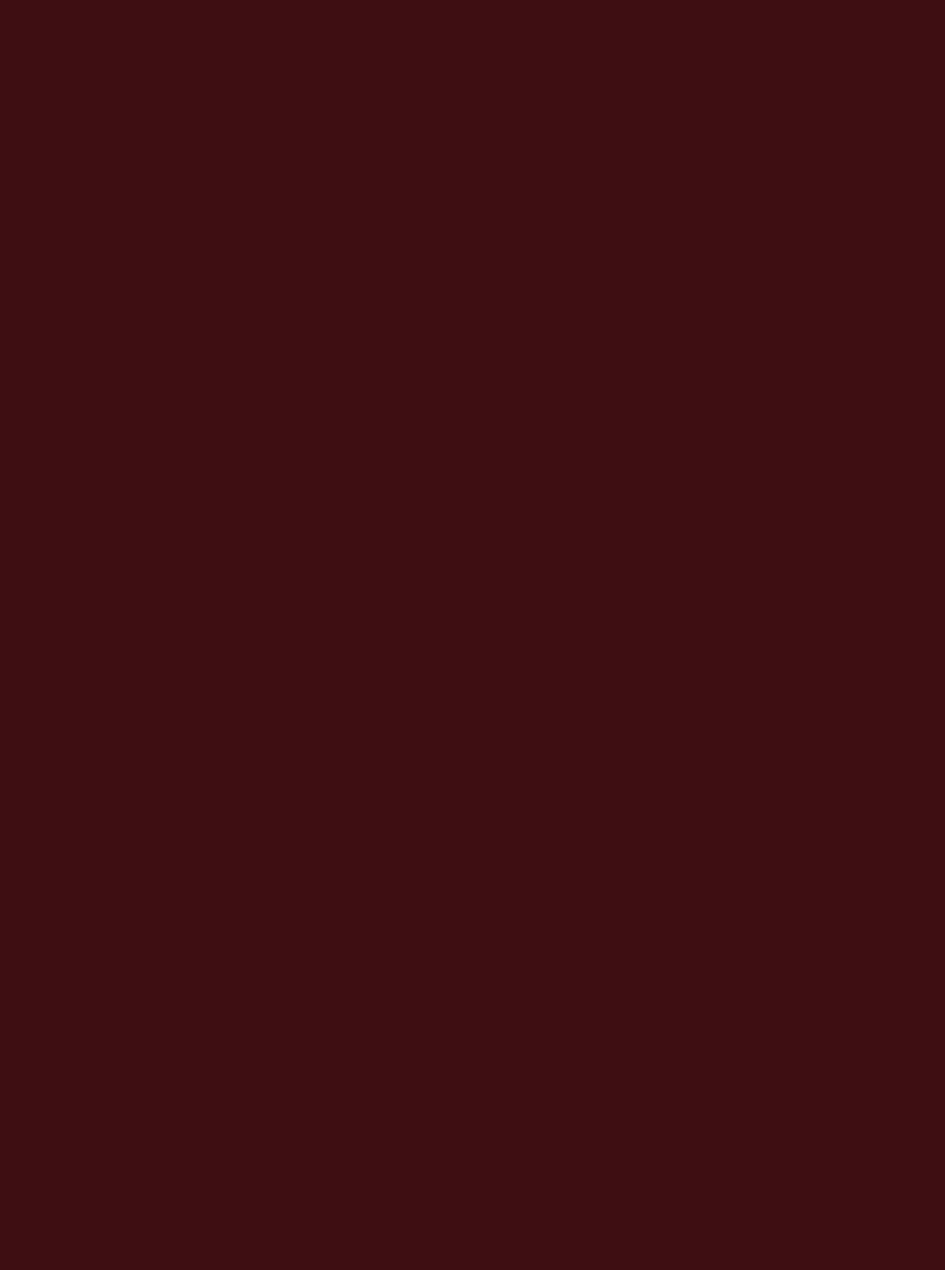
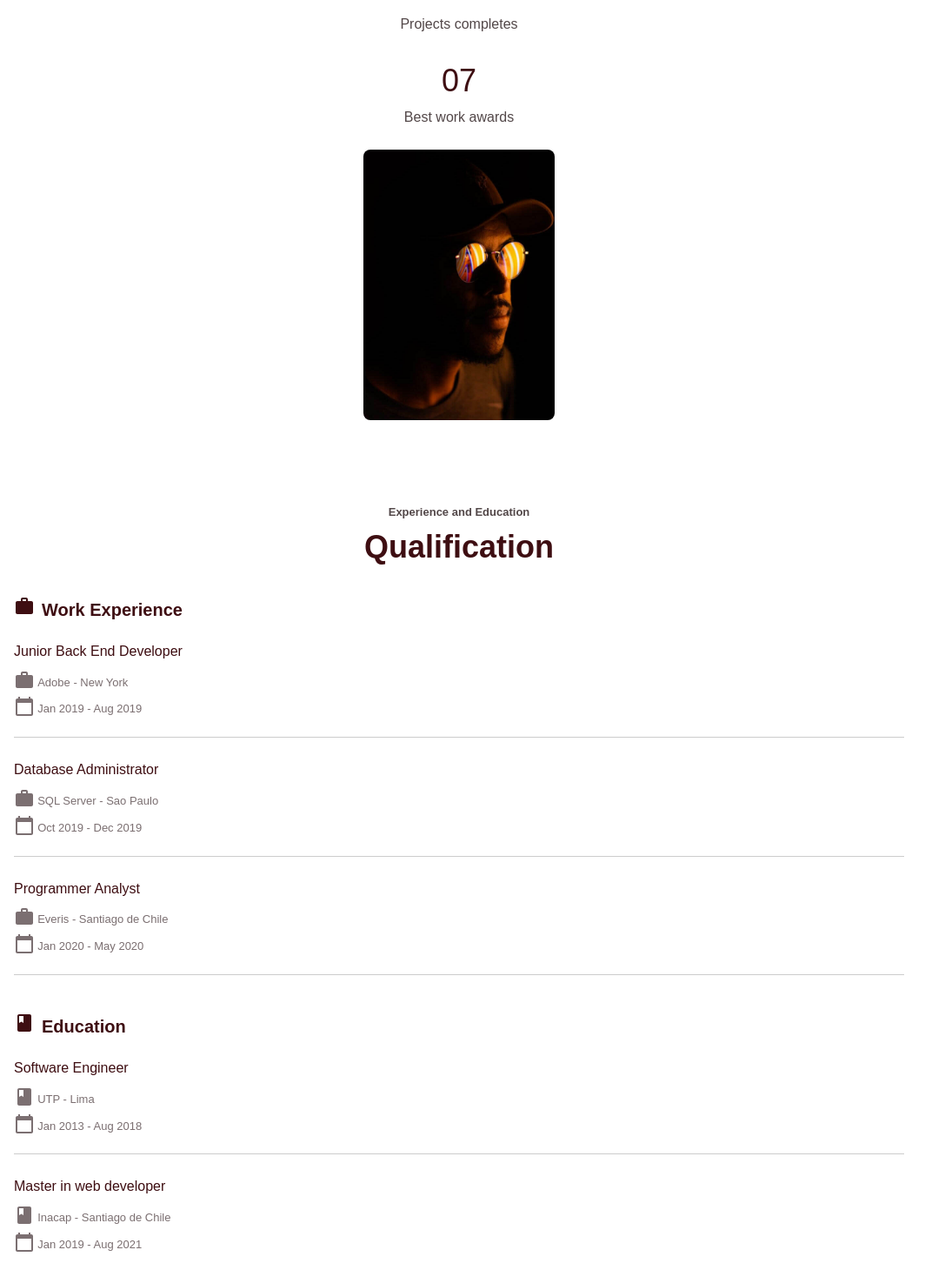
Before and after one commit to Braysen/PortfolioPersonalRianGibs, a React (Create React App) app: page / in a window 1280 px wide. Shown: the part 1230-2690 px from the top of the page at 87% size, without its empty margins (0-1087 px from the left). Before the commit the page ends 800 px from the top, so only its background shows below. Built offline with nearby package versions, Linux system fonts and the light colour scheme.

Commit message:
Version 3

```diff
--- a/public/main.js
+++ b/public/main.js
@@ -24,17 +24,18 @@ navLink.forEach(n => n.addEventListener('click', linkAction))
 const sections = document.querySelectorAll('section[id]');
 
 function scrollActive(){
-    const scrollY = window.pageXOffset;
+    const scrollY = window.pageYOffset;
 
     sections.forEach(current => {
         const sectionHeight = current.offsetHeight;
         const sectionTop = current.offsetTop - 50;
+
         const sectionId = current.getAttribute('id');
 
         if(scrollY > sectionTop && scrollY <= sectionTop + sectionHeight){
-            document.querySelector('nav__menu a[href*='+ sectionId +']').classList.add('active-link');
+            document.querySelector('.nav__menu a[href*=' + sectionId +']').classList.add('active-link');
         }else{
-            document.querySelector('nav__menu a[href*='+ sectionId +']').classList.remove('active-link');
+            document.querySelector('.nav__menu a[href*=' + sectionId +']').classList.remove('active-link');
         }
     })
 }
--- a/src/App.js
+++ b/src/App.js
@@ -1,6 +1,8 @@
 import React from 'react';
+import AboutSection from './components/AboutSection';
 import Header from './components/Header';
 import HomeSection from './components/HomeSection';
+import QualificationSection from './components/QualificationSection';
 import './prueba.css'
 
 function App() {
@@ -10,6 +12,8 @@ function App() {
             <Header/>
             <main className="l-main">
               <HomeSection/>
+              <AboutSection/>
+              <QualificationSection/>
             </main>
           </>
   );
--- /dev/null
+++ b/src/components/AboutSection.js
@@ -0,0 +1,32 @@
+import React from 'react'
+import logo from '../resources/images/about.jpg'
+
+export default function AboutSection() {
+    return (
+        <section className="about section bd-container" id="about">
+            <span className="section-subtitle">My history</span>
+            <h2 className="section-title">About me</h2>
+
+            <div className="about__container bd-grid">
+                <div className="about__data bd-grid">
+                    <p className="about__description"><span>Hello, I am <br/></span>Freelance backend developer, I am passionate about creating and developing web interfaces. With years of experience in web design and development.</p>
+
+                    <div>
+                        <span className="about__number">05</span>
+                        <span className="about__achievement">Years off Experience</span>
+                    </div>
+                    <div>
+                        <span className="about__number">29+</span>
+                        <span className="about__achievement">Projects completes</span>
+                    </div>
+                    <div>
+                        <span className="about__number">07</span>
+                        <span className="about__achievement">Best work awards</span>
+                    </div>
+                </div>
+
+                <img src={logo} alt="" className="about__img"/>
+            </div>
+        </section>
+    )
+}
--- /dev/null
+++ b/src/components/QualificationSection.js
@@ -0,0 +1,141 @@
+import React from 'react'
+import WorkIcon from '@material-ui/icons/Work';
+import CalendarTodayIcon from '@material-ui/icons/CalendarToday';
+import BookIcon from '@material-ui/icons/Book';
+
+export default function Qualification() {
+    return (
+        <section className="qualification section bd-container">
+            <span className="section-subtitle">Experience and Education</span>
+            <h2 className="section-title">Qualification</h2>
+
+            <div className="qualification__container bd-grid">
+
+                <div className="qualification__content">
+                    <h2 className="qualification__title">
+                        <i className="qualification__title-icon">
+                            <WorkIcon/>
+                        </i>
+                        Work Experience
+                    </h2>
+
+                    <div className="bd-grid">
+                        <div className="qualification__data">
+                            <h3 className="qualification__area"> Junior Back End Developer</h3>
+
+                            <div className="qualification__box">
+                                <span className="qualification__work">
+                                    <i className="qualification__icon">
+                                        <WorkIcon/>
+                                    </i>
+                                    Adobe - New York
+                                </span>
+
+                                <span className="qualification__work">
+                                    <i className="qualification__icon">
+                                        <CalendarTodayIcon/>
+                                    </i>
+                                    Jan 2019 - Aug 2019
+                                </span>
+                            </div>
+                        </div>
+
+                        <div className="qualification__data">
+                            <h3 className="qualification__area">Database Administrator</h3>
+
+                            <div className="qualification__box">
+                                <span className="qualification__work">
+                                    <i className="qualification__icon">
+                                        <WorkIcon/>
+                                    </i>
+                                    SQL Server - Sao Paulo
+                                </span>
+
+                                <span className="qualification__work">
+                                    <i className="qualification__icon">
+                                        <CalendarTodayIcon/>
+                                    </i>
+                                    Oct 2019 - Dec 2019
+                                </span>
+                            </div>
+                        </div>
+
+                        <div className="qualification__data">
+                            <h3 className="qualification__area"> Programmer Analyst</h3>
+
+                            <div className="qualification__box">
+                                <span className="qualification__work">
+                                    <i className="qualification__icon">
+                                        <WorkIcon/>
+                                    </i>
+                                    Everis - Santiago de Chile
+                                </span>
+
+                                <span className="qualification__work">
+                                    <i className="qualification__icon">
+                                        <CalendarTodayIcon/>
+                                    </i>
+                                    Jan 2020 - May 2020
+                                </span>
+                            </div>
+                        </div>
+
+                    </div>
+                </div>
+
+                <div className="qualification__content">
+                    <h2 className="qualification__title">
+                        <i className="qualification__title-icon">
+                            <BookIcon/>
+                        </i>
+                        Education
+                    </h2>
+
+                    <div className="bd-grid">
+                        <div className="qualification__data">
+                            <h3 className="qualification__area">Software Engineer</h3>
+
+                            <div className="qualification__box">
+                                <span className="qualification__work">
+                                    <i className="qualification__icon">
+                                        <BookIcon/>
+                                    </i>
+                                    UTP - Lima
+                                </span>
+
+                                <span className="qualification__work">
+                                    <i className="qualification__icon">
+                                        <CalendarTodayIcon/>
+                                    </i>
+                                    Jan 2013 - Aug 2018
+                                </span>
+                            </div>
+                        </div>
+
+                        <div className="qualification__data">
+                            <h3 className="qualification__area">Master in web developer</h3>
+
+                            <div className="qualification__box">
+                                <span className="qualification__work">
+                                    <i className="qualification__icon">
+                                        <BookIcon/>
+                                    </i>
+                                    Inacap - Santiago de Chile
+                                </span>
+
+                                <span className="qualification__work">
+                                    <i className="qualification__icon">
+                                        <CalendarTodayIcon/>
+                                    </i>
+                                    Jan 2019 - Aug 2021
+                                </span>
+                            </div>
+                        </div>
+
+                    </div>
+                </div>
+
+            </div>
+        </section>
+    )
+}
--- a/src/prueba.css
+++ b/src/prueba.css
@@ -57,7 +57,7 @@ body{
     font-family: var(--body-font);
     font-size: var(--normal-font-size);
     font-weight: var(--font-medium);
-    background-color: var(--first-color);
+    /*background-color: var(--first-color);*/
     color: var(--text-color);
     line-height: 1.6;
 }
@@ -311,3 +311,67 @@ img{
 .button-light{
     background-color: var(--first-color-light);
 }
+
+.about__data{
+    text-align: center;
+}
+
+.about__description span{
+    font-size: var(--h2-font-size);
+    font-weight: var(--font-semi-bold);
+    color: var(--first-color);
+}
+
+.about__number{
+    font-size: var(--h1-font-size);
+    color: var(--first-color);
+    display: block;
+}
+
+.about__img{
+    justify-self: center;
+    width: 220px;
+    border-radius: .5rem;
+}
+
+.qualification__container{
+    row-gap: 2.5rem;
+}
+
+.qualification__title{
+    font-size: var(--h3-font-size);
+    color: var(--first-color);
+    margin-bottom: var(--mb-2);
+    display: flex;
+    align-items: center;
+}
+
+.qualification__title-icon{
+    font-size: 1.5rem;
+    margin-right: var(--mb-1);
+}
+
+.qualification__box{
+    padding-bottom: 1rem;
+    border-bottom: 1px solid #ccc;
+}
+
+.qualification__area{
+    font-size: var(--normal-font-size);
+    color: var(--first-color);
+    margin-bottom: var(--mb-1);
+    font-weight: var(--font-medium);
+}
+
+.qualification__icon, .qualification__work{
+    font-size: var(--smaller-font-size);
+    color: var(--first-color-light);
+    /*Reciente*/
+    margin-right: .2rem;
+}
+
+.qualification__work{
+    /*display: block;*/
+    display: flex;
+    align-items: center;
+}
```
Also changed, not shown: 1 other file (tests, documents, lock files or other folders).
